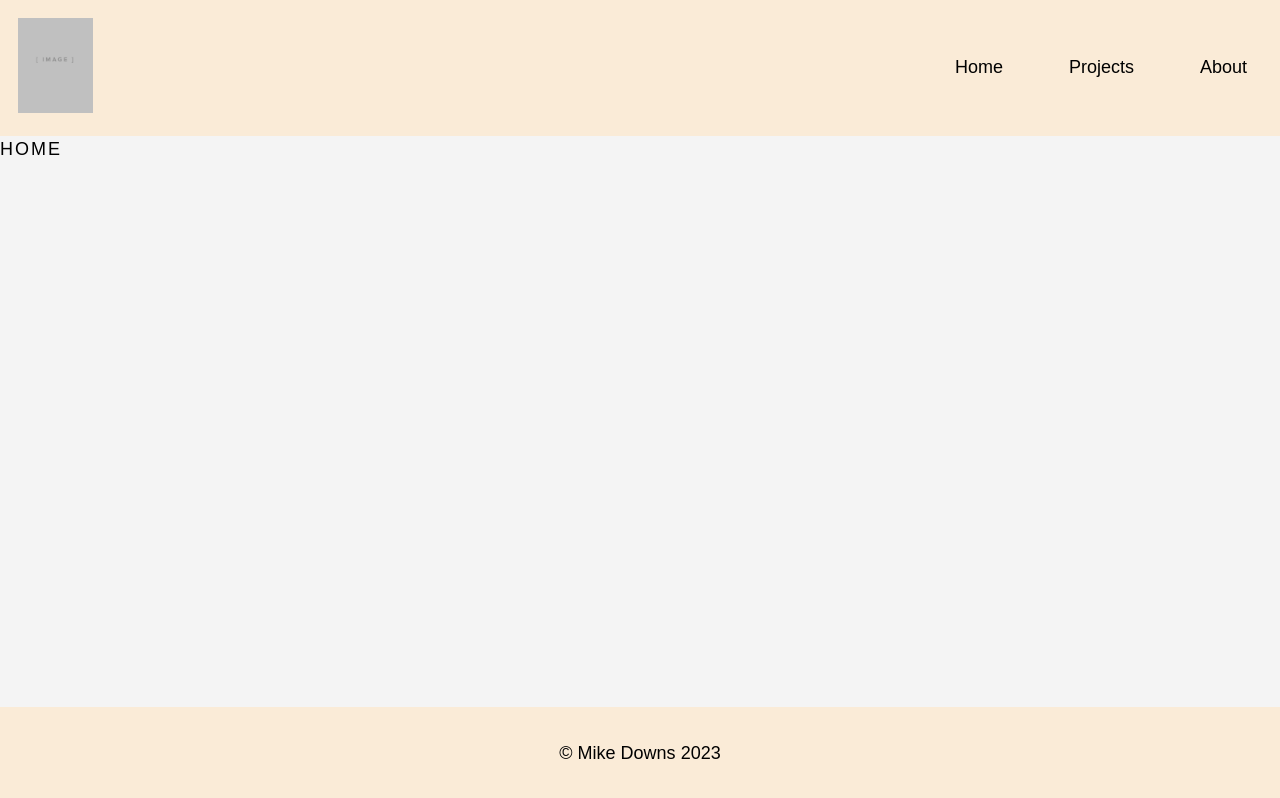
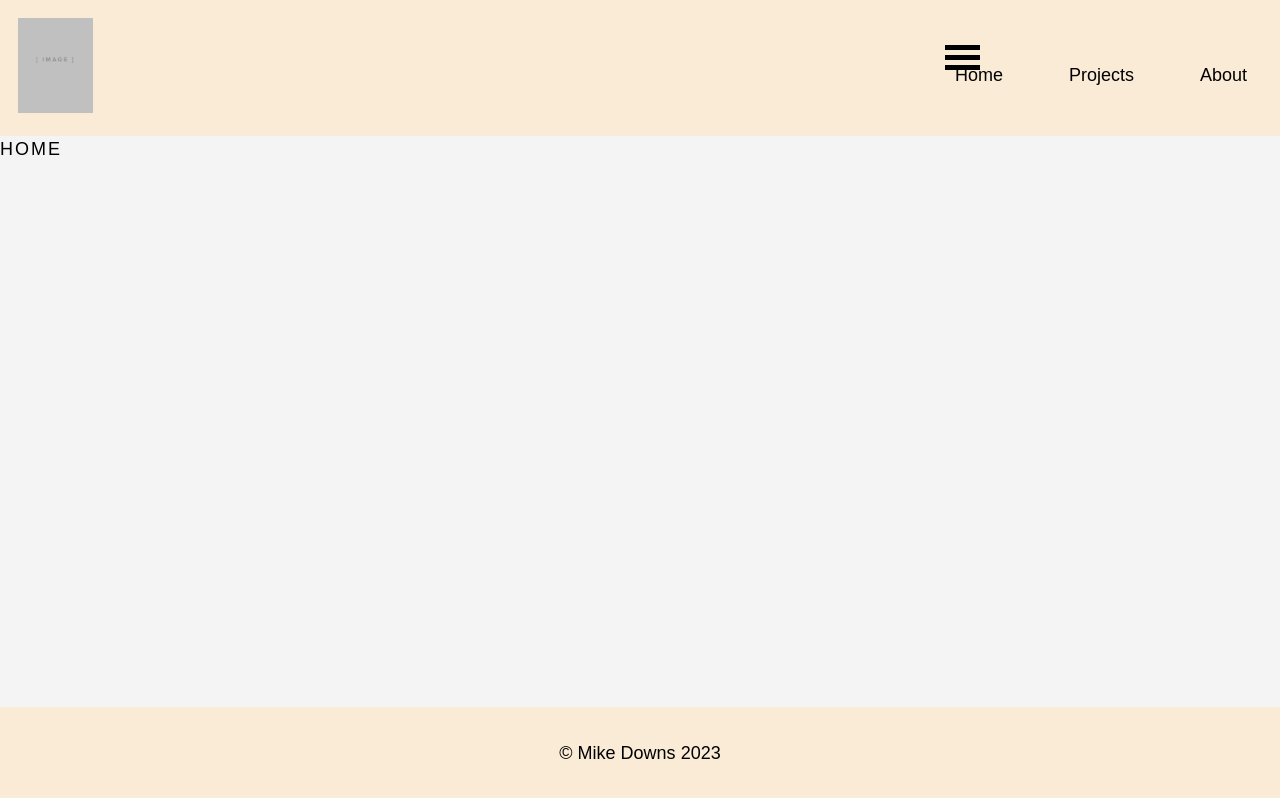
Before and after one commit to mdowns1999/downs-portfolio, a React (Create React App) app: page / in a window 1280 px wide. Built offline with nearby package versions, Linux system fonts and the light colour scheme.

Commit message:
Added Ham

```diff
--- a/src/components/Layout/Navigation.js
+++ b/src/components/Layout/Navigation.js
@@ -4,6 +4,7 @@ import classes from "./Navigation.module.css";
 const Navigation = () => {
   return (
     <nav className={classes.navigation}>
+    <span className={classes.ham}></span>
       <ul className={classes.navList}>
         <li>
           <NavLink
--- a/src/components/Layout/Navigation.module.css
+++ b/src/components/Layout/Navigation.module.css
@@ -1,3 +1,40 @@
+.navigation span{
+    display:block;
+    width: 35px;
+    height: 5px;
+    background: black;
+    position: relative;
+    transition: 0.5s;
+    margin: 5px;
+}
+
+.navigation span:before{
+    content: '';
+    position:absolute;
+    width: 35px;
+    height: 5px;
+    background-color: black;
+    top: -10px;
+    transition: 0.5s;
+}
+
+
+.navigation span:after{
+    content: '';
+    position:absolute;
+    width: 35px;
+    height: 5px;
+    background-color: black;
+    top: 10px;
+    transition: 0.5s;
+
+}
+
+.navigation span:hover, .navigation span:hover::before, .navigation span:hover::after {
+    background-color: rgb(131, 130, 130);
+  }
+
+
 .navList{
     list-style: none;
     display: flex;
--- a/src/index.css
+++ b/src/index.css
@@ -56,3 +56,9 @@ p {
 main {
   flex: 1;
 }
+
+.ham{
+  color:red;
+  padding:20px;
+  content: "TEST";
+}
```
Also changed, not shown: src/components/Layout/Header.module.css (line endings or trailing spaces).
